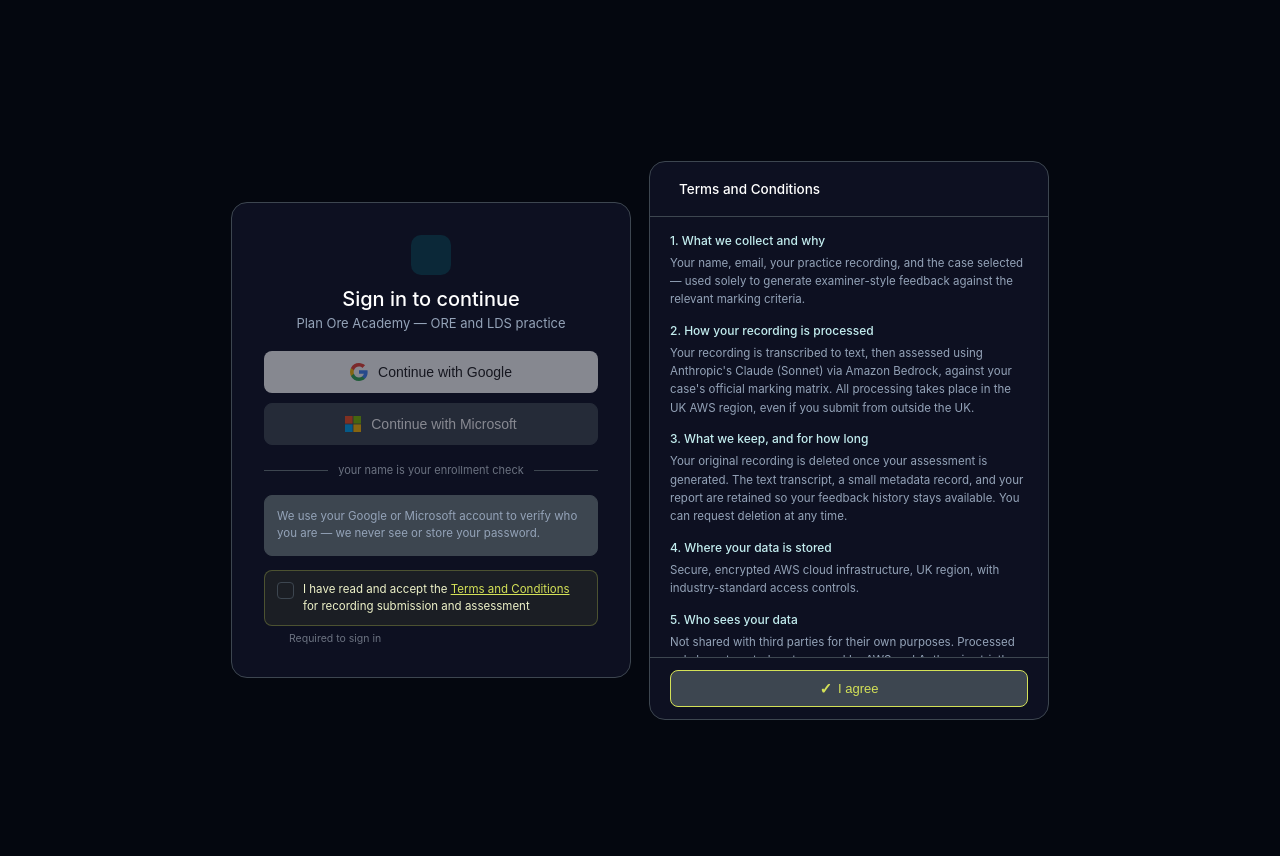
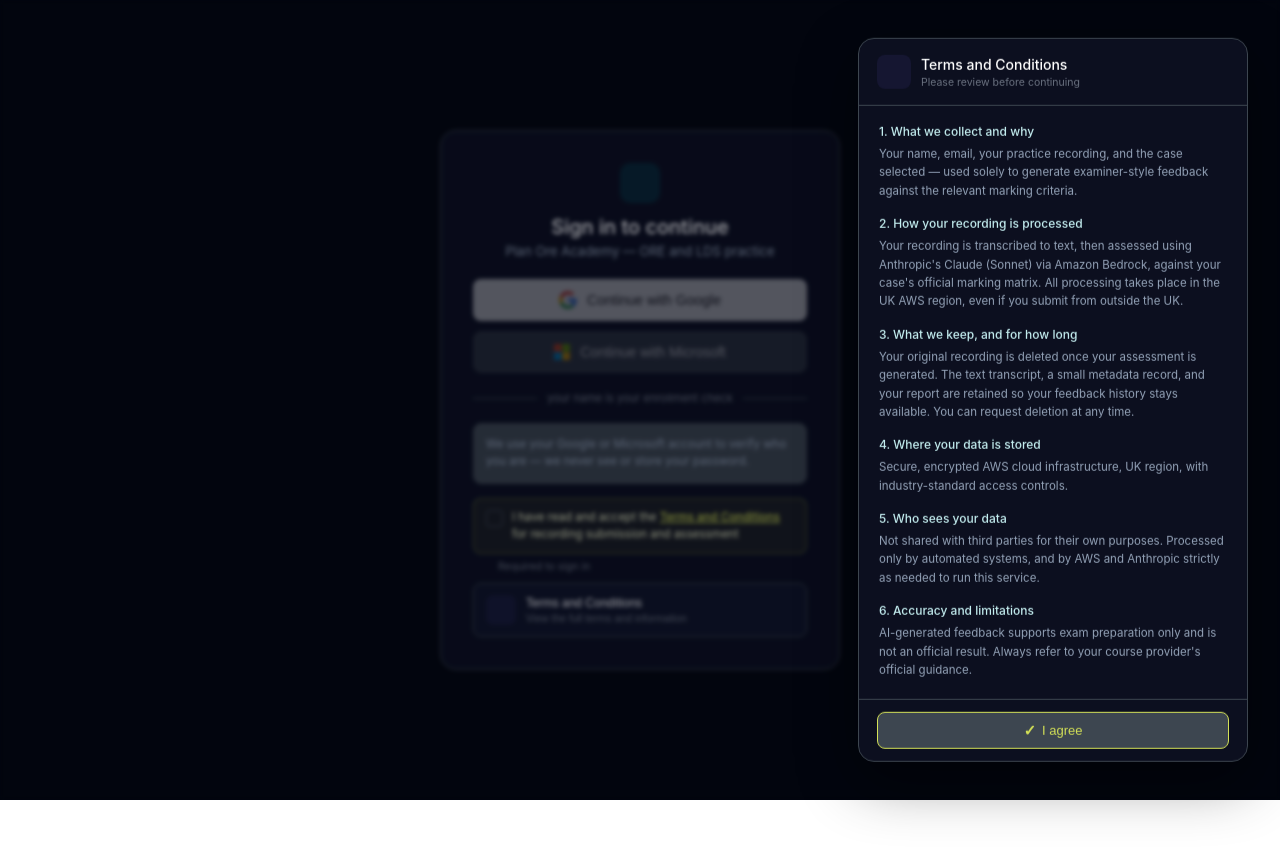
Before and after one commit to pratap-rajan/dental-ai-tutor, a React (Vite) app in the folder app/dental-ai-portal/: page / in a window 1280 px wide. Both pictures are taken after a click on the button "Terms and Conditions". Shown: the top 856 px of the page. After the commit the page ends 800 px from the top, so only its background shows below. Built offline with nearby package versions, Linux system fonts and the light colour scheme.

Commit message:
replace-react-portal-5

```diff
--- a/app/dental-ai-portal/src/Login.jsx
+++ b/app/dental-ai-portal/src/Login.jsx
@@ -48,10 +48,9 @@
 
   return (
     <div style={styles.page}>
-      <div style={styles.layout}>
+      {/* Main centred login card */}
+      <div style={styles.card}>
 
-        {/* Main Login Card */}
-        <div style={styles.card}>
         <div style={styles.iconBadge}>
           <i
             className="ti ti-tooth"
@@ -75,6 +74,7 @@
           </div>
         )}
 
+        {/* Google */}
         <button
           style={{
             ...styles.providerButton,
@@ -90,6 +90,7 @@
           Continue with Google
         </button>
 
+        {/* Microsoft */}
         <button
           style={{
             ...styles.providerButton,
@@ -106,6 +107,7 @@
           Continue with Microsoft
         </button>
 
+        {/* Divider */}
         <div style={styles.divider}>
           <div style={styles.dividerLine} />
           <span style={styles.dividerText}>
@@ -114,6 +116,7 @@
           <div style={styles.dividerLine} />
         </div>
 
+        {/* Information */}
         <div style={styles.infoBox}>
           <p style={styles.infoText}>
             We use your Google or Microsoft account to verify who you are —
@@ -121,8 +124,9 @@
           </p>
         </div>
 
-          {/* Terms checkbox */}
+        {/* T&C checkbox */}
         <div style={styles.tcRow}>
+
           <button
             type="button"
             aria-label={
@@ -166,43 +170,17 @@
           </p>
         </div>
 
-          <p style={styles.tcHint}>Required to sign in</p>
-        </div>
+        <p style={styles.tcHint}>
+          Required to sign in
+        </p>
 
-        {/* Floating Terms Panel */}
-        <TermsPanel
-          expanded={tcPanelOpen}
-          accepted={tcAccepted}
-          onToggleExpand={() => setTcPanelOpen((v) => !v)}
-          onAgree={() => {
-            setTcAccepted(true);
-            setTcPanelOpen(false);
-          }}
-        />
-      </div>
-    </div>
-  );
-}
-
-function TermsPanel({
-  expanded,
-  accepted,
-  onToggleExpand,
-  onAgree
-}) {
-  return (
-    <div
-      style={{
-        ...styles.tcPanel,
-        ...(expanded ? styles.tcPanelExpanded : styles.tcPanelCollapsed)
-      }}
-    >
+        {/* T&C tile BELOW the acceptance text */}
         <button
           type="button"
-        style={styles.tcPanelHeader}
-        onClick={onToggleExpand}
-        aria-expanded={expanded}
+          style={styles.tcTile}
+          onClick={() => setTcPanelOpen(true)}
         >
+          <div style={styles.tcTileIcon}>
             <i
               className="ti ti-file-text"
               style={{
@@ -210,30 +188,113 @@
                 fontSize: 17
               }}
             />
+          </div>
 
-        <p style={styles.tcPanelTitle}>
+          <div style={styles.tcTileContent}>
+            <div style={styles.tcTileTitle}>
               Terms and Conditions
-        </p>
+            </div>
 
-        {accepted && (
+            <div style={styles.tcTileSubtitle}>
+              View the full terms and information
+            </div>
+          </div>
+
+          {tcAccepted ? (
             <span style={styles.acceptedBadge}>
               <span style={styles.smallTick}>✓</span>
               Accepted
             </span>
-        )}
-
+          ) : (
             <i
-          className={`ti ti-chevron-${expanded ? "up" : "down"}`}
+              className="ti ti-chevron-right"
               style={{
                 color: theme.slateLight,
                 fontSize: 16
               }}
             />
+          )}
         </button>
+      </div>
 
-      {expanded && (
+      {/* Floating T&C overlay */}
+      {tcPanelOpen && (
+        <TermsOverlay
+          accepted={tcAccepted}
+          onClose={() => setTcPanelOpen(false)}
+          onAgree={() => {
+            setTcAccepted(true);
+            setTcPanelOpen(false);
+          }}
+        />
+      )}
+    </div>
+  );
+}
+
+
+/* ============================================================
+   FLOATING TERMS OVERLAY
+   ============================================================ */
+
+function TermsOverlay({
+  accepted,
+  onClose,
+  onAgree
+}) {
+  return (
     <>
+      {/* Very subtle backdrop */}
+      <div
+        style={styles.overlayBackdrop}
+        onClick={onClose}
+      />
+
+      {/* Floating panel */}
+      <div style={styles.tcOverlay}>
+
+        <div style={styles.tcOverlayHeader}>
+          <div style={styles.tcOverlayHeaderLeft}>
+            <div style={styles.tcOverlayIcon}>
+              <i
+                className="ti ti-file-text"
+                style={{
+                  color: theme.purpleGlow,
+                  fontSize: 18
+                }}
+              />
+            </div>
+
+            <div>
+              <p style={styles.tcOverlayTitle}>
+                Terms and Conditions
+              </p>
+
+              <p style={styles.tcOverlaySubtitle}>
+                Please review before continuing
+              </p>
+            </div>
+          </div>
+
+          <button
+            type="button"
+            onClick={onClose}
+            style={styles.closeButton}
+            aria-label="Close terms and conditions"
+          >
+            <i
+              className="ti ti-x"
+              style={{
+                color: theme.slateLight,
+                fontSize: 18
+              }}
+            />
+          </button>
+        </div>
+
+        {/* Terms content */}
         <div style={styles.tcPanelBody}>
+
           <TcSection
             n="1"
             title="What we collect and why"
@@ -249,8 +310,8 @@
           >
             Your recording is transcribed to text, then assessed using
             Anthropic's Claude (Sonnet) via Amazon Bedrock, against your
-              case's official marking matrix. All processing takes place in
-              the UK AWS region, even if you submit from outside the UK.
+            case's official marking matrix. All processing takes place
+            in the UK AWS region, even if you submit from outside the UK.
           </TcSection>
 
           <TcSection
@@ -258,8 +319,8 @@
             title="What we keep, and for how long"
           >
             Your original recording is deleted once your assessment is
-              generated. The text transcript, a small metadata record, and
-              your report are retained so your feedback history stays
+            generated. The text transcript, a small metadata record,
+            and your report are retained so your feedback history stays
             available. You can request deletion at any time.
           </TcSection>
 
@@ -267,48 +328,58 @@
             n="4"
             title="Where your data is stored"
           >
-              Secure, encrypted AWS cloud infrastructure, UK region, with
-              industry-standard access controls.
+            Secure, encrypted AWS cloud infrastructure, UK region,
+            with industry-standard access controls.
           </TcSection>
 
           <TcSection
             n="5"
             title="Who sees your data"
           >
-              Not shared with third parties for their own purposes. Processed
-              only by automated systems, and by AWS and Anthropic strictly as
-              needed to run this service.
+            Not shared with third parties for their own purposes.
+            Processed only by automated systems, and by AWS and
+            Anthropic strictly as needed to run this service.
           </TcSection>
 
           <TcSection
             n="6"
             title="Accuracy and limitations"
           >
-              AI-generated feedback supports exam preparation only and is
-              not an official result. Always refer to your course provider's
-              official guidance.
+            AI-generated feedback supports exam preparation only and
+            is not an official result. Always refer to your course
+            provider's official guidance.
           </TcSection>
+
         </div>
 
+        {/* Footer */}
         <div style={styles.tcPanelFooter}>
+
           <button
             type="button"
             onClick={onAgree}
             style={styles.tcAgreeButton}
           >
             <span style={styles.agreeTick}>✓</span>
+
             I agree
           </button>
+
+        </div>
       </div>
     </>
-      )}
-    </div>
   );
 }
 
+
+/* ============================================================
+   T&C SECTION
+   ============================================================ */
+
 function TcSection({ n, title, children }) {
   return (
-    <div style={{ marginBottom: 14 }}>
+    <div style={{ marginBottom: 16 }}>
+
       <p
         style={{
           color: theme.mint,
@@ -330,9 +401,15 @@
       >
         {children}
       </p>
+
     </div>
   );
 }
+
+
+/* ============================================================
+   GOOGLE ICON
+   ============================================================ */
 
 function GoogleIcon() {
   return (
@@ -341,14 +418,17 @@
         fill="#4285F4"
         d="M17.64 9.2c0-.64-.06-1.25-.16-1.84H9v3.48h4.84a4.14 4.14 0 0 1-1.8 2.72v2.26h2.91c1.7-1.57 2.69-3.87 2.69-6.62z"
       />
+
       <path
         fill="#34A853"
         d="M9 18c2.43 0 4.47-.8 5.96-2.18l-2.91-2.26c-.81.54-1.84.86-3.05.86-2.35 0-4.34-1.58-5.05-3.71H.96v2.33A9 9 0 0 0 9 18z"
       />
+
       <path
         fill="#FBBC05"
         d="M3.95 10.71A5.41 5.41 0 0 1 3.67 9c0-.59.1-1.17.28-1.71V4.96H.96A9 9 0 0 0 0 9c0 1.45.35 2.83.96 4.04l2.99-2.33z"
       />
+
       <path
         fill="#EA4335"
         d="M9 3.58c1.32 0 2.51.45 3.44 1.35l2.58-2.58C13.46.89 11.43 0 9 0A9 9 0 0 0 .96 4.96l2.99 2.33C4.66 5.16 6.65 3.58 9 3.58z"
@@ -357,18 +437,57 @@
   );
 }
 
+
+/* ============================================================
+   MICROSOFT ICON
+   ============================================================ */
+
 function MicrosoftIcon() {
   return (
     <svg width="16" height="16" viewBox="0 0 21 21">
-      <rect x="0" y="0" width="10" height="10" fill="#f25022" />
-      <rect x="11" y="0" width="10" height="10" fill="#7fba00" />
-      <rect x="0" y="11" width="10" height="10" fill="#00a4ef" />
-      <rect x="11" y="11" width="10" height="10" fill="#ffb900" />
+      <rect
+        x="0"
+        y="0"
+        width="10"
+        height="10"
+        fill="#f25022"
+      />
+
+      <rect
+        x="11"
+        y="0"
+        width="10"
+        height="10"
+        fill="#7fba00"
+      />
+
+      <rect
+        x="0"
+        y="11"
+        width="10"
+        height="10"
+        fill="#00a4ef"
+      />
+
+      <rect
+        x="11"
+        y="11"
+        width="10"
+        height="10"
+        fill="#ffb900"
+      />
     </svg>
   );
 }
 
+
+/* ============================================================
+   STYLES
+   ============================================================ */
+
 const styles = {
+
+  /* Main page */
   page: {
     minHeight: "100vh",
     background: theme.pageBg,
@@ -376,21 +495,13 @@
     alignItems: "center",
     justifyContent: "center",
     padding: "40px 16px",
-    fontFamily: fonts.body
+    fontFamily: fonts.body,
+    boxSizing: "border-box",
+    position: "relative"
   },
 
-  /*
-   * Login card + T&C panel now sit side-by-side.
-   */
-  layout: {
-    display: "flex",
-    alignItems: "center",
-    justifyContent: "center",
-    gap: 18,
-    width: "100%",
-    maxWidth: 840
-  },
 
+  /* Main card remains centred */
   card: {
     width: 400,
     maxWidth: "100%",
@@ -400,6 +511,7 @@
     borderRadius: 16,
     padding: 32
   },
+
 
   iconBadge: {
     width: 40,
@@ -412,6 +524,7 @@
     margin: "0 auto 12px"
   },
 
+
   title: {
     color: "#fff",
     fontSize: 20,
@@ -420,12 +533,14 @@
     textAlign: "center"
   },
 
+
   subtitle: {
     color: theme.slateLight,
     fontSize: 13,
     margin: "0 0 20px",
     textAlign: "center"
   },
+
 
   errorBox: {
     display: "flex",
@@ -439,6 +554,7 @@
     color: "#f2a0a0",
     fontSize: 12.5
   },
+
 
   providerButton: {
     width: "100%",
@@ -454,6 +570,7 @@
     marginBottom: 10
   },
 
+
   divider: {
     display: "flex",
     alignItems: "center",
@@ -461,16 +578,20 @@
     margin: "18px 0"
   },
 
+
   dividerLine: {
     flex: 1,
     height: 1,
     background: theme.navyLighter
   },
 
+
   dividerText: {
     color: "#6b7280",
-    fontSize: 11
+    fontSize: 11,
+    whiteSpace: "nowrap"
   },
+
 
   infoBox: {
     background: theme.navyLighter,
@@ -480,6 +601,7 @@
     marginBottom: 14
   },
 
+
   infoText: {
     color: theme.slateLight,
     fontSize: 11.5,
@@ -487,6 +609,8 @@
     margin: 0
   },
 
+
+  /* Checkbox row */
   tcRow: {
     display: "flex",
     alignItems: "flex-start",
@@ -498,10 +622,8 @@
     marginBottom: 6
   },
 
-  /*
-   * Checkbox deliberately uses a normal text check rather than
-   * the Tabler icon font, guaranteeing that the tick is visible.
-   */
+
+  /* Guaranteed visible checkbox */
   checkbox: {
     width: 17,
     height: 17,
@@ -518,14 +640,14 @@
     boxSizing: "border-box"
   },
 
+
   checkboxTick: {
     color: "#0d1021",
     fontSize: 13,
     fontWeight: 800,
-    lineHeight: 1,
-    display: "block",
-    transform: "translateY(-0.5px)"
+    lineHeight: 1
   },
+
 
   tcText: {
     color: "#eef2c8",
@@ -534,64 +656,69 @@
     margin: 0
   },
 
+
   tcLink: {
     color: theme.lime,
     textDecoration: "underline",
-    cursor: "pointer"
+    cursor: "pointer",
+    fontWeight: 500
   },
+
 
   tcHint: {
     color: "#6b7280",
     fontSize: 10.5,
-    margin: "0 0 0 25px"
+    margin: "0 0 10px 25px"
   },
 
-  /*
-   * Floating T&C panel on the right of the login card.
-   */
-  tcPanel: {
-    width: 400,
-    maxWidth: "100%",
-    background: "#0d1021",
-    border: `1px solid ${theme.navyLighter}`,
-    borderRadius: 16,
-    display: "flex",
-    flexDirection: "column",
-    overflow: "hidden",
-    boxSizing: "border-box",
-    transition: "all 180ms ease"
-  },
 
-  tcPanelCollapsed: {
-    alignSelf: "center"
-  },
-
-  tcPanelExpanded: {
-    alignSelf: "stretch"
-  },
-
-  tcPanelHeader: {
+  /* T&C tile below acceptance text */
+  tcTile: {
     width: "100%",
-    minHeight: 54,
-    padding: "16px 20px",
-    border: "none",
-    background: "none",
-    cursor: "pointer",
     display: "flex",
     alignItems: "center",
-    gap: 9,
-    fontFamily: fonts.body,
+    gap: 10,
+    padding: "11px 12px",
+    background: "#11162a",
+    border: `1px solid ${theme.navyLighter}`,
+    borderRadius: 8,
+    cursor: "pointer",
+    textAlign: "left",
     boxSizing: "border-box"
   },
 
-  tcPanelTitle: {
+
+  tcTileIcon: {
+    width: 30,
+    height: 30,
+    borderRadius: 7,
+    background: "#7c6cff14",
+    display: "flex",
+    alignItems: "center",
+    justifyContent: "center",
+    flexShrink: 0
+  },
+
+
+  tcTileContent: {
+    flex: 1,
+    minWidth: 0
+  },
+
+
+  tcTileTitle: {
     color: "#fff",
-    fontSize: 13.5,
+    fontSize: 12,
     fontWeight: 500,
-    margin: 0,
-    flex: 1,
-    textAlign: "left"
+    marginBottom: 2
   },
+
+
+  tcTileSubtitle: {
+    color: "#6b7280",
+    fontSize: 10.5
+  },
+
 
   acceptedBadge: {
     display: "flex",
@@ -599,12 +726,13 @@
     gap: 4,
     background: "#72d4c422",
     color: theme.ctaMint,
-    fontSize: 11,
+    fontSize: 10.5,
     fontWeight: 500,
-    padding: "3px 8px",
+    padding: "3px 7px",
     borderRadius: 20,
     whiteSpace: "nowrap"
   },
+
 
   smallTick: {
     fontSize: 12,
@@ -612,17 +740,118 @@
     lineHeight: 1
   },
 
+
+  /* ========================================================
+     OVERLAY
+     ======================================================== */
+
+  /*
+   * Transparent layer over the page.
+   * The login card remains visible underneath.
+   */
+  overlayBackdrop: {
+    position: "fixed",
+    inset: 0,
+    background: "rgba(2, 5, 14, 0.38)",
+    backdropFilter: "blur(2px)",
+    zIndex: 1000
+  },
+
+
+  /*
+   * Floating panel on the right.
+   */
+  tcOverlay: {
+    position: "fixed",
+    top: "50%",
+    right: 32,
+    transform: "translateY(-50%)",
+    width: 390,
+    maxWidth: "calc(100vw - 64px)",
+    maxHeight: "calc(100vh - 64px)",
+    background: "rgba(13, 16, 33, 0.96)",
+    border: `1px solid ${theme.navyLighter}`,
+    borderRadius: 16,
+    boxShadow: "0 20px 60px rgba(0, 0, 0, 0.45)",
+    backdropFilter: "blur(12px)",
+    display: "flex",
+    flexDirection: "column",
+    overflow: "hidden",
+    zIndex: 1001,
+    boxSizing: "border-box"
+  },
+
+
+  tcOverlayHeader: {
+    display: "flex",
+    alignItems: "center",
+    justifyContent: "space-between",
+    padding: "16px 18px",
+    borderBottom: `1px solid ${theme.navyLighter}`
+  },
+
+
+  tcOverlayHeaderLeft: {
+    display: "flex",
+    alignItems: "center",
+    gap: 10,
+    minWidth: 0
+  },
+
+
+  tcOverlayIcon: {
+    width: 34,
+    height: 34,
+    borderRadius: 8,
+    background: "#7c6cff14",
+    display: "flex",
+    alignItems: "center",
+    justifyContent: "center",
+    flexShrink: 0
+  },
+
+
+  tcOverlayTitle: {
+    color: "#fff",
+    fontSize: 14,
+    fontWeight: 500,
+    margin: 0
+  },
+
+
+  tcOverlaySubtitle: {
+    color: "#6b7280",
+    fontSize: 10.5,
+    margin: "3px 0 0"
+  },
+
+
+  closeButton: {
+    width: 30,
+    height: 30,
+    border: "none",
+    borderRadius: 7,
+    background: "transparent",
+    display: "flex",
+    alignItems: "center",
+    justifyContent: "center",
+    cursor: "pointer",
+    flexShrink: 0
+  },
+
+
   tcPanelBody: {
-    maxHeight: 420,
+    flex: 1,
     overflowY: "auto",
-    padding: "16px 20px 4px",
+    padding: "18px 20px 4px"
+  },
+
+
+  tcPanelFooter: {
+    padding: "12px 18px",
     borderTop: `1px solid ${theme.navyLighter}`
   },
 
-  tcPanelFooter: {
-    padding: "12px 20px",
-    borderTop: `1px solid ${theme.navyLighter}`
-  },
 
   tcAgreeButton: {
     width: "100%",
@@ -640,6 +869,7 @@
     gap: 6
   },
 
+
   agreeTick: {
     fontSize: 15,
     fontWeight: 700,
```
Lines whose indentation alone changed are shown as unchanged.
